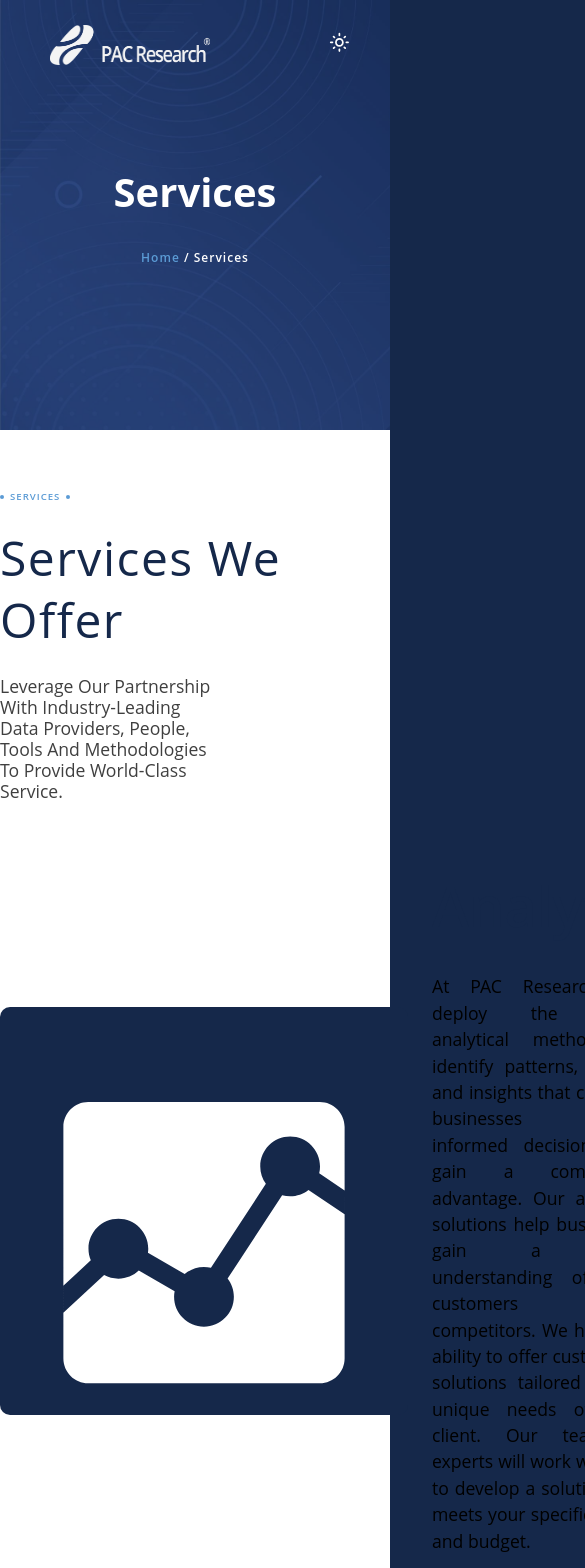
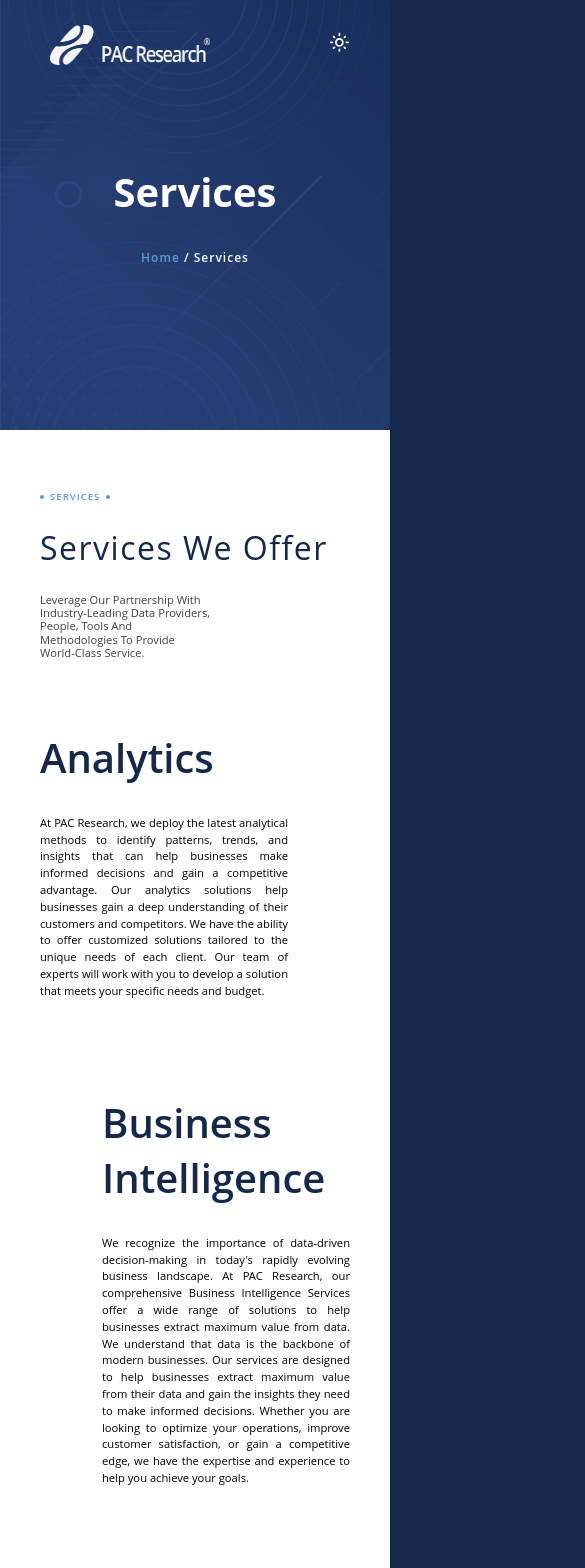
Before and after one commit to marketintelsolutions/pacresearch, a React (Create React App) app: page /services in a window 390 px wide. Shown: the top 1568 px of the page, 585 px wide, since content can reach past the window. Built offline with nearby package versions, Linux system fonts and the light colour scheme.

Commit message:
services responsiveness done

```diff
--- a/src/styles/modules/_services.scss
+++ b/src/styles/modules/_services.scss
@@ -9,7 +9,7 @@
       max-width: var(--width-standard);
       margin: 0 auto;
       // border: 2px solid red;
-      padding: 60px 0;
+      padding: 60px 40px;
       display: flex;
       flex-direction: column;
       gap: 40px;
@@ -33,6 +33,13 @@
             text-transform: capitalize;
             color: var(--primary-blue);
             // color: black;
+
+            @media (max-width: $breakpoint-large) {
+              font-size: 2.5rem;
+            }
+            @media (max-width: $breakpoint-tablet) {
+              font-size: 2rem;
+            }
           }
 
           & p {
@@ -45,6 +52,13 @@
             line-height: 1.2;
             color: black;
             // text-align: justify;
+
+            @media (max-width: $breakpoint-large) {
+              font-size: 0.9rem;
+            }
+            @media (max-width: $breakpoint-tablet) {
+              font-size: 0.7rem;
+            }
           }
         }
         .right {
@@ -85,18 +99,13 @@
         justify-content: space-between;
 
         .service-item {
-          // border: 2px solid pink;
-          // width: 350px;
           width: 100%;
-          // border: 1px solid var(--primary-blue);
           color: black;
           display: flex;
-          // grid-template-columns: auto 1fr;
           gap: 1.5rem;
           flex-direction: row;
           height: fit-content;
           justify-content: space-between;
-          // gap: 190px;
           align-items: center;
           padding: 25px 0px;
           min-height: 330px;
@@ -106,15 +115,17 @@
           .icon {
             padding: 0;
             font-size: 408px;
-            // color: var(--primary-blue);
             color: white;
             background: var(--primary-blue);
             z-index: 3;
             transition: var(--transition-ease);
             width: 408px;
             height: 408px;
-            // border: 2px solid red;
             border-radius: 10px;
+
+            @media (max-width: $breakpoint-large) {
+              display: none;
+            }
           }
 
           h2 {
@@ -125,6 +136,13 @@
             color: var(--primary-blue);
             z-index: 3;
             transition: var(--transition-ease);
+
+            @media (max-width: $breakpoint-large) {
+              font-size: 3rem;
+            }
+            @media (max-width: $breakpoint-tablet) {
+              font-size: 2.5rem;
+            }
           }
 
           & .service-content {
@@ -136,6 +154,13 @@
             gap: 30px;
             z-index: 3;
             width: 55%;
+
+            @media (max-width: $breakpoint-large) {
+              width: 70%;
+            }
+            @media (max-width: $breakpoint-tablet) {
+              width: 80%;
+            }
           }
 
           ul {
@@ -159,6 +184,13 @@
             line-height: 1.5;
             z-index: 3;
             text-align: justify;
+
+            @media (max-width: $breakpoint-large) {
+              font-size: 0.9rem;
+            }
+            @media (max-width: $breakpoint-tablet) {
+              font-size: 0.7rem;
+            }
           }
 
           button {
@@ -179,55 +211,6 @@
               color: white;
             }
           }
-
-          // &:before {
-          //   content: "";
-          //   border-radius: inherit;
-          //   position: absolute;
-          //   height: 100%;
-          //   width: 100%;
-          //   top: 0;
-          //   // left: 0;
-          //   right: 0;
-          //   transform: scaleX(0);
-          //   transform-origin: right;
-          //   background-color: var(--primary-blue);
-          //   // z-index: -3;
-          //   transition: transform 0.5s ease 0s;
-          // }
-
-          // &:hover {
-          //   & .icon {
-          //     color: white;
-          //     // color: var(--primary-blue-200);
-          //   }
-
-          //   & h2 {
-          //     color: white;
-          //     // color: var(--primary-blue-200);
-          //   }
-
-          //   & ul {
-          //     & li {
-          //       color: white;
-          //     }
-          //   }
-          //   button {
-          //     color: white;
-
-          //     &:hover {
-          //       color: var(--primary-blue-200);
-          //     }
-          //   }
-
-          // &:before {
-          //   top: 0;
-          //   // left: 0;
-          //   // right: auto;
-          //   transform: scaleX(1);
-          //   transform-origin: left;
-          // }
-          // }
         }
         & .reversed {
           flex-direction: row-reverse;
@@ -272,6 +255,17 @@
         height: 200px;
         position: relative;
 
+        @media (max-width: $breakpoint-large) {
+          padding: 18px;
+          width: 280px;
+          height: 180px;
+        }
+        @media (max-width: $breakpoint-tablet) {
+          padding: 16px;
+          width: 260px;
+          height: 160px;
+        }
+
         &:before {
           content: "";
           border-radius: inherit;
@@ -308,11 +302,25 @@
         & span {
           font-size: 40px;
           z-index: 4;
+
+          @media (max-width: $breakpoint-large) {
+            font-size: 35px;
+          }
+          @media (max-width: $breakpoint-tablet) {
+            font-size: 30px;
+          }
         }
         & p {
           font-size: 30px;
           text-transform: capitalize;
           z-index: 4;
+
+          @media (max-width: $breakpoint-large) {
+            font-size: 25px;
+          }
+          @media (max-width: $breakpoint-tablet) {
+            font-size: 20px;
+          }
         }
       }
     }
```
